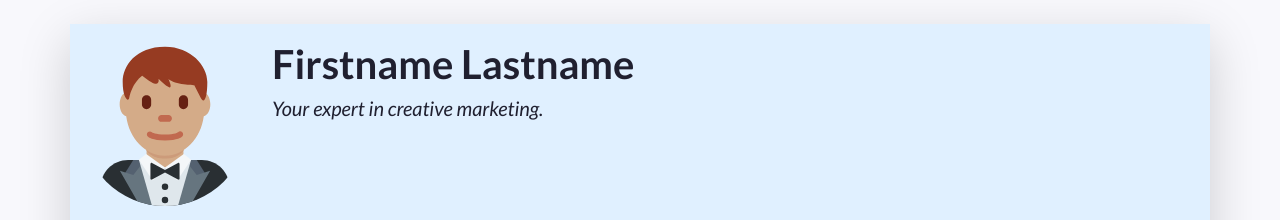
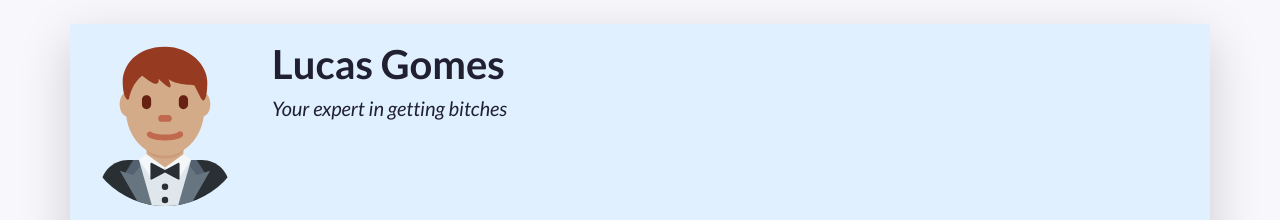
Before and after one commit to lucasmsgomes03/lucas-gomes-cv, a plain HTML site: page index.html in a window 1280 px wide. Shown: the top 220 px of the page. Drawn offline with nearby package versions, Linux system fonts and the light colour scheme.

Commit message:
Update index.html
updates title, name and description

```diff
--- a/index.html
+++ b/index.html
@@ -14,7 +14,7 @@
     <!-- Links to our additional CSS styles -->
     <link rel="stylesheet" href="css/styles.css">
 
-    <title>Firstname Lastname's Resumé</title>
+    <title>Lucas Gomes' Resumé</title>
   </head>
   <!-- End of the head -->
 
@@ -49,8 +49,8 @@
           A container to wrap around your name and tagline. Full-width at small size, then columns of increasing size.
         -->
         <div class="col-12 col-sm-8 col-md-9 col-lg-10 my-3 header-content">
-          <h1 class="fw-bolder">Firstname Lastname</h1>
-          <h5 class="fst-italic tagline">Your expert in creative marketing.</h5>
+          <h1 class="fw-bolder">Lucas Gomes</h1>
+          <h5 class="fst-italic tagline">Your expert in getting bitches</h5>
         </div>
       </header>
 
```
